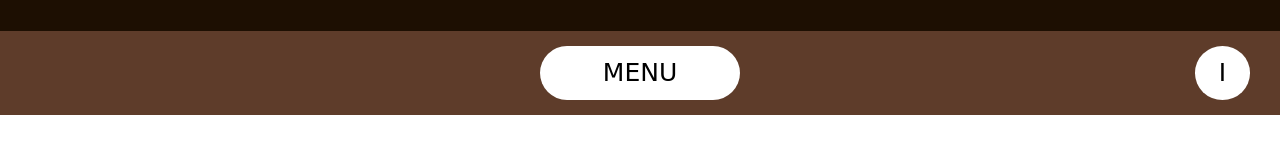
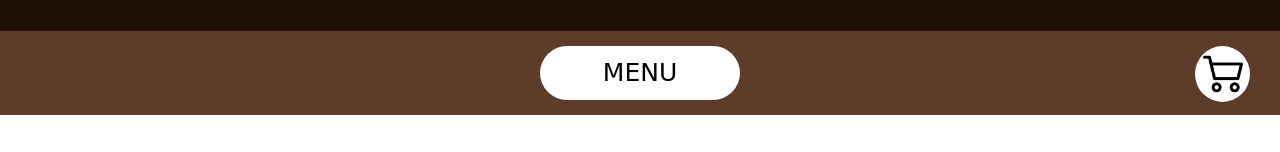
Before and after one commit to Brunescovici/BrunFooBarCustomers, a plain HTML site: page payment.html in a window 1280 px wide. Shown: the part 149-301 px from the top of the page. Drawn offline with nearby package versions, Linux system fonts and the light colour scheme; a script that the page names is missing; a web font is replaced by a local one.

Commit message:
added cart icon on the payment page too

```diff
--- a/payment.html
+++ b/payment.html
@@ -40,7 +40,9 @@
                   <a href="index.html" class="nav-link nav-a">MENU</a>
                 </li>
                 <li class="nav-item" id="shoppingCartNavElement">
-                    <a href="cart.html" class="nav-link nav-a">i</a>
+                    <a href="cart.html" class="nav-link nav-a">
+                        <img src="icons/shopping-cart.png">
+                    </a>
                 </li>
               </ul>
             </div>
```
